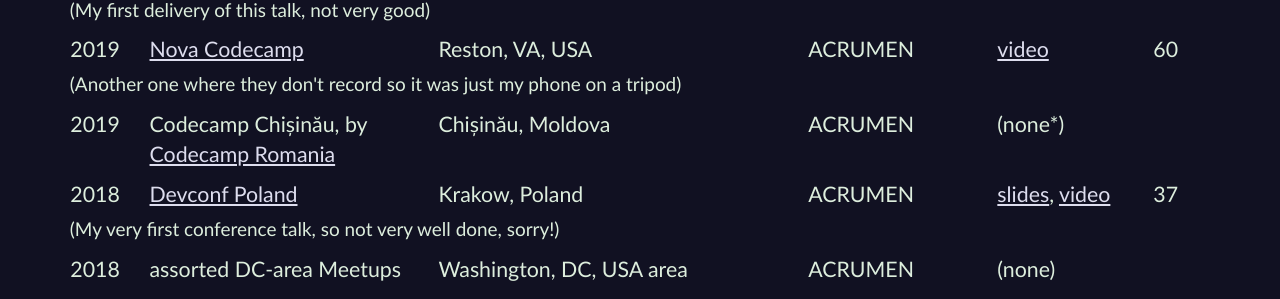
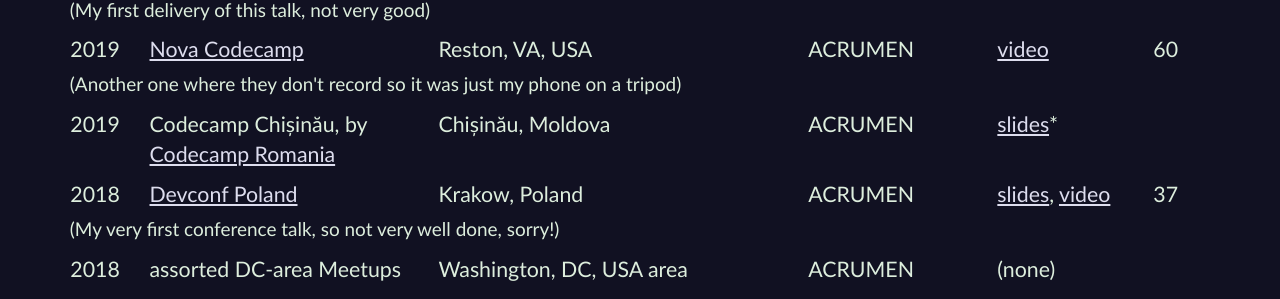
Before and after one commit to CodosaurusLLC/CodosaurusLLC.github.io, a Jekyll site: the page built from speaking/past.md, in a window 1280 px wide and 900 px high, scrolled down 3025 px. Shown: the part 149-448 px from the top of the window. Built offline with Jekyll 4.4.1, drawn with Linux system fonts in a browser that asks for light colours.

Commit message:
add pdf for codecamp chisinau

```diff
--- a/speaking/past.md
+++ b/speaking/past.md
@@ -558,7 +558,7 @@
       <td>Codecamp Chișinău, by<br/><a href="https://codecamp.ro/" rel="nofollow" target="_new">Codecamp Romania</a></td>
       <td>Chișinău, Moldova</td>
       <td>ACRUMEN</td>
-      <td>(none*)</td>
+      <td><a href="https://speakerhub.com/sites/default/files/ACRUMEN-for-Codecamp-Chisinau.pdf" target="_new">slides</a>*</td>
       <td class="numeric"></td>
     </tr>
     <tr>
```
